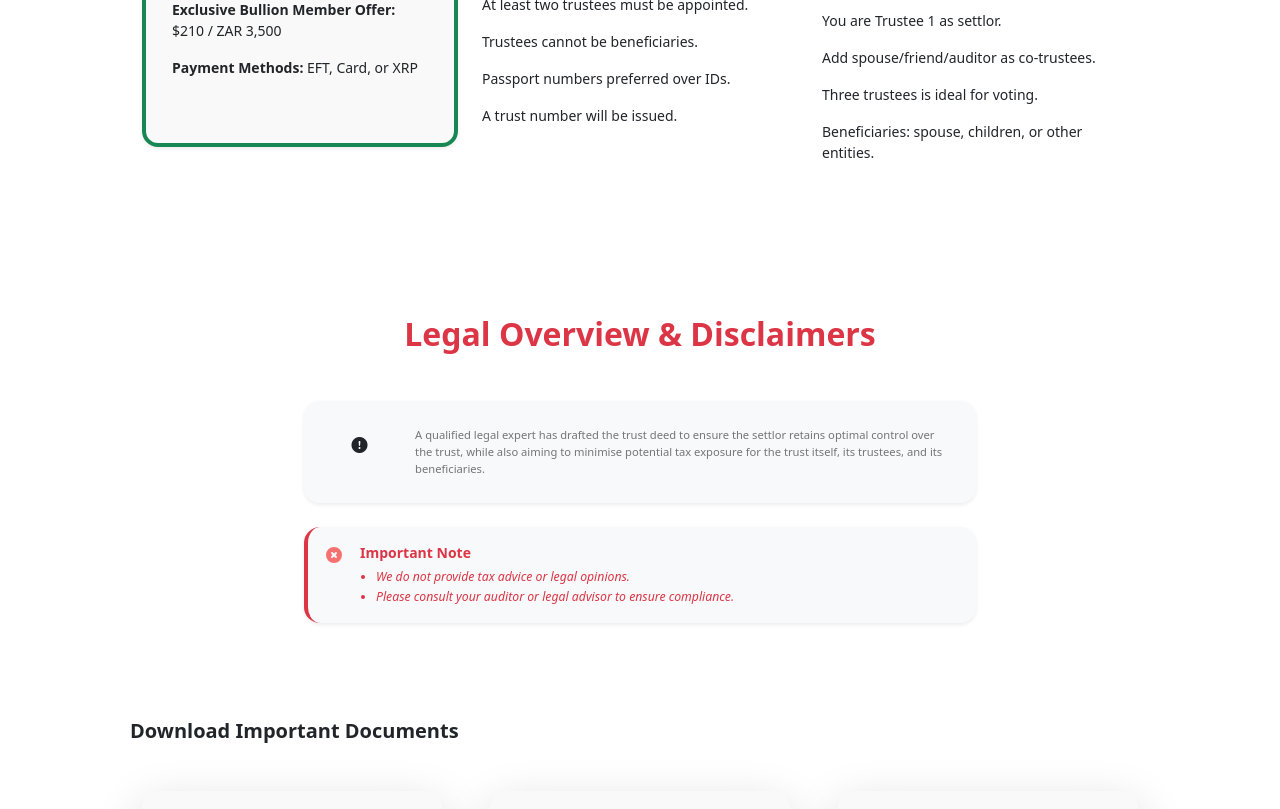
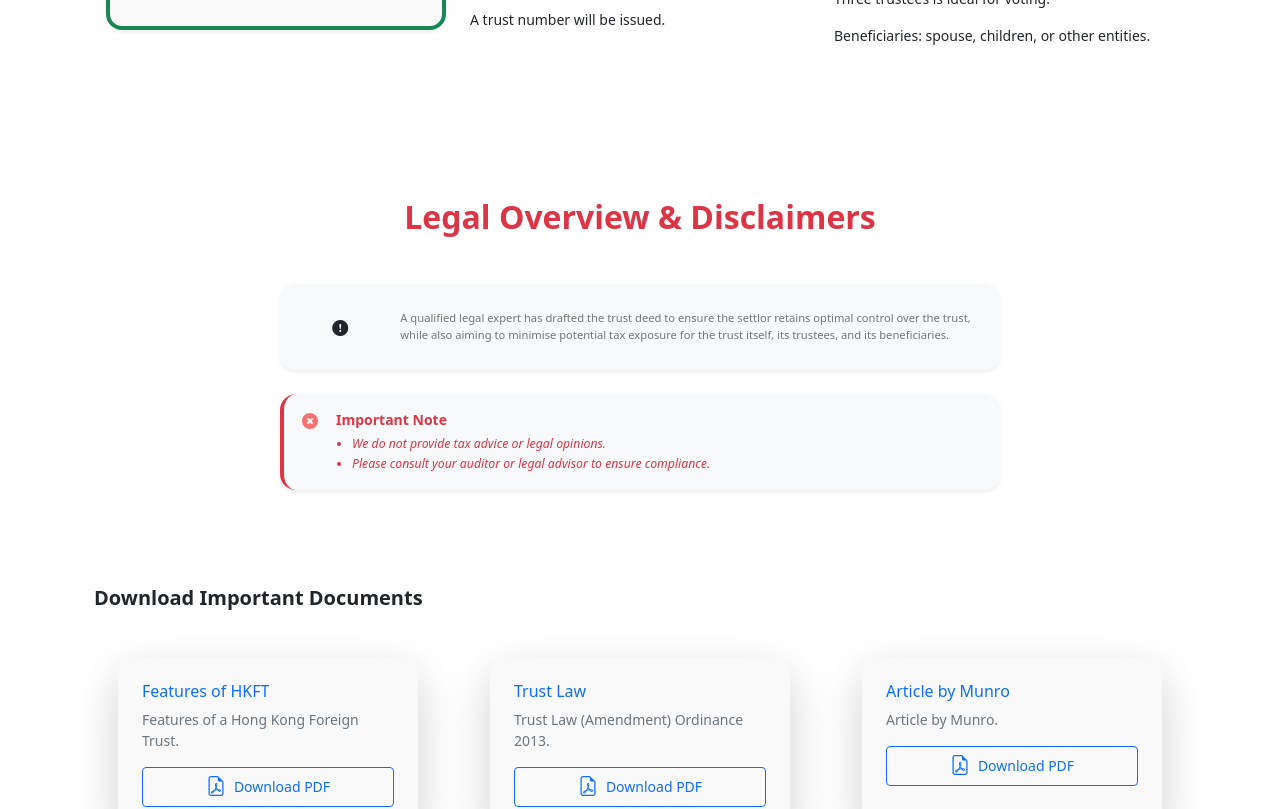
Before and after one commit to WhitelightningDev/hongkongtrust, an Angular app: page / in a window 1280 px wide. Shown: the part 3449-4258 px from the top of the page. Built offline with nearby package versions, Linux system fonts and the light colour scheme.

Commit message:
`Removed unnecessary classes and whitespace in welcomepage.html`

```diff
--- a/src/app/pages/welcomepage/welcomepage.html
+++ b/src/app/pages/welcomepage/welcomepage.html
@@ -26,9 +26,7 @@
 </div>
 
 <!-- Main Container -->
-<div class="container my-5 px-3 px-md-5">
-
-
+<div class="container ">
 
   <div class="container px-4 py-5" id="featured-3">
     <h2 class="pb-2 border-bottom text-center">Key Benefits of a Hong Kong Trust</h2>
```
